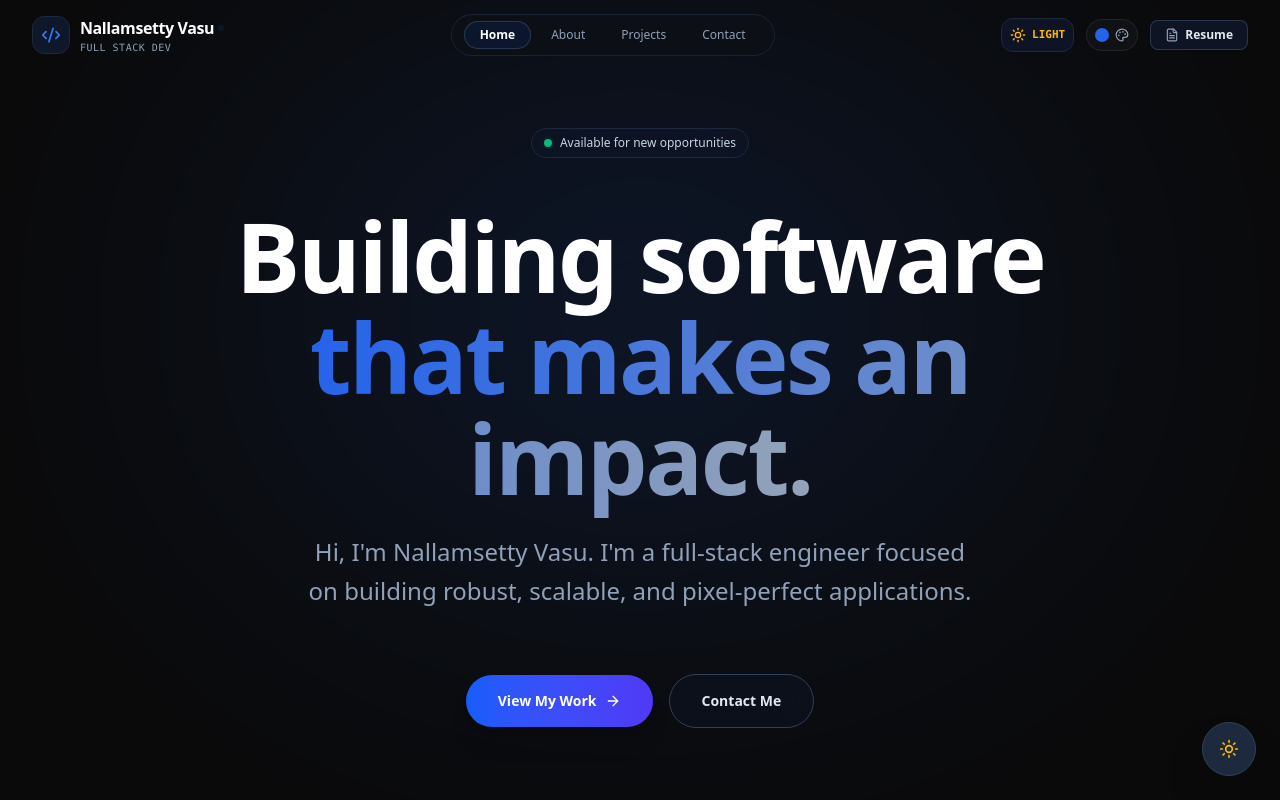
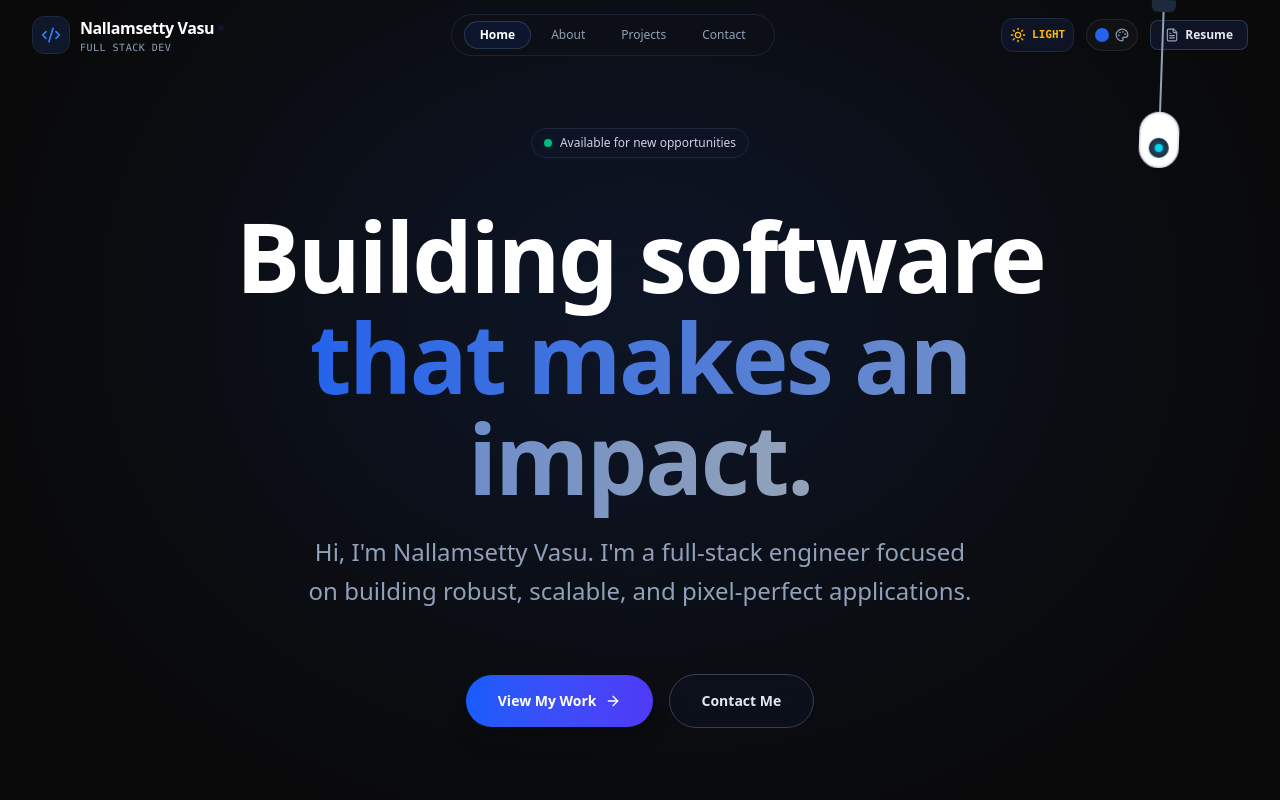
Before and after one commit to vasu-royal-2006/portfolio, a React (Vite) app: page / in a window 1280 px wide. Shown: the top 800 px of the page. Built offline with nearby package versions, Linux system fonts and the light colour scheme.

Commit message:
feat: add interactive hanging pull-switch for theme toggling in App component

```diff
--- a/src/App.tsx
+++ b/src/App.tsx
@@ -8,7 +8,7 @@ import { ProjectsSection } from './components/ProjectsSection';
 import { ContactSection } from './components/ContactSection';
 import { Footer } from './components/Footer';
 import { ResumeModal } from './components/ResumeModal';
-import { FloatingThemeToggle } from './components/FloatingThemeToggle';
+import { HangingThemeToggle } from './components/HangingThemeToggle';
 
 export default function App() {
   const [activeSection, setActiveSection] = useState('home');
@@ -93,8 +93,8 @@ export default function App() {
           : 'bg-[#f8fafc] text-slate-900 selection:bg-blue-200 selection:text-blue-900'
       }`}
     >
-      {/* Floating Theme Toggle */}
-      <FloatingThemeToggle
+      {/* Hanging Theme Toggle */}
+      <HangingThemeToggle
         isDarkMode={isDarkMode}
         onToggleTheme={toggleTheme}
       />
--- /dev/null
+++ b/src/components/HangingThemeToggle.tsx
@@ -0,0 +1,90 @@
+import React, { useState } from 'react';
+import { motion } from 'motion/react';
+
+interface HangingThemeToggleProps {
+  isDarkMode: boolean;
+  onToggleTheme: () => void;
+}
+
+export const HangingThemeToggle: React.FC<HangingThemeToggleProps> = ({
+  isDarkMode,
+  onToggleTheme,
+}) => {
+  const [isPulled, setIsPulled] = useState(false);
+
+  const handlePull = () => {
+    if (isPulled) return;
+    setIsPulled(true);
+
+    // Trigger theme toggle after a slight delay to match the pull animation
+    setTimeout(() => {
+      onToggleTheme();
+    }, 150);
+
+    // Reset pull state
+    setTimeout(() => {
+      setIsPulled(false);
+    }, 500);
+  };
+
+  return (
+    <motion.div
+      className="fixed top-0 right-10 md:right-24 z-[100] flex flex-col items-center"
+      style={{ transformOrigin: 'top center' }}
+      initial={{ rotate: -5 }}
+      animate={{
+        rotate: isPulled ? 0 : [-3, 3, -3],
+      }}
+      transition={{
+        rotate: {
+          repeat: Infinity,
+          duration: 4,
+          ease: 'easeInOut',
+        },
+      }}
+    >
+      {/* Top anchor */}
+      <div className="w-6 h-3 bg-slate-800 dark:bg-slate-700 rounded-b-md shadow-lg" />
+
+      {/* String */}
+      <motion.div
+        className="w-0.5 bg-slate-400 dark:bg-slate-500 origin-top"
+        animate={{
+          height: isPulled ? 140 : 100,
+        }}
+        transition={{
+          type: 'spring',
+          stiffness: 300,
+          damping: 15,
+        }}
+      />
+
+      {/* Handle / Switch */}
+      <motion.button
+        className="relative group cursor-pointer focus:outline-none"
+        onClick={handlePull}
+        animate={{
+          y: isPulled ? 40 : 0,
+        }}
+        transition={{
+          type: 'spring',
+          stiffness: 300,
+          damping: 15,
+        }}
+        whileHover={{ scale: 1.05 }}
+        whileTap={{ scale: 0.95 }}
+      >
+        <div className="w-10 h-14 bg-white rounded-3xl shadow-[0_4px_10px_rgba(0,0,0,0.2)] flex items-end justify-center pb-2 border-2 border-slate-200 dark:border-slate-300 transition-colors">
+          {/* Inner circle (the "eye") */}
+          <div className="w-5 h-5 bg-slate-800 rounded-full flex items-center justify-center shadow-inner">
+            <div
+              className={`w-2 h-2 rounded-full transition-colors duration-300 ${
+                isDarkMode ? 'bg-cyan-400 shadow-[0_0_8px_rgba(34,211,238,0.8)]' : 'bg-amber-400 shadow-[0_0_8px_rgba(251,191,36,0.8)]'
+              }`}
+            />
+          </div>
+        </div>
+      </motion.button>
+    </motion.div>
+  );
+};
```
